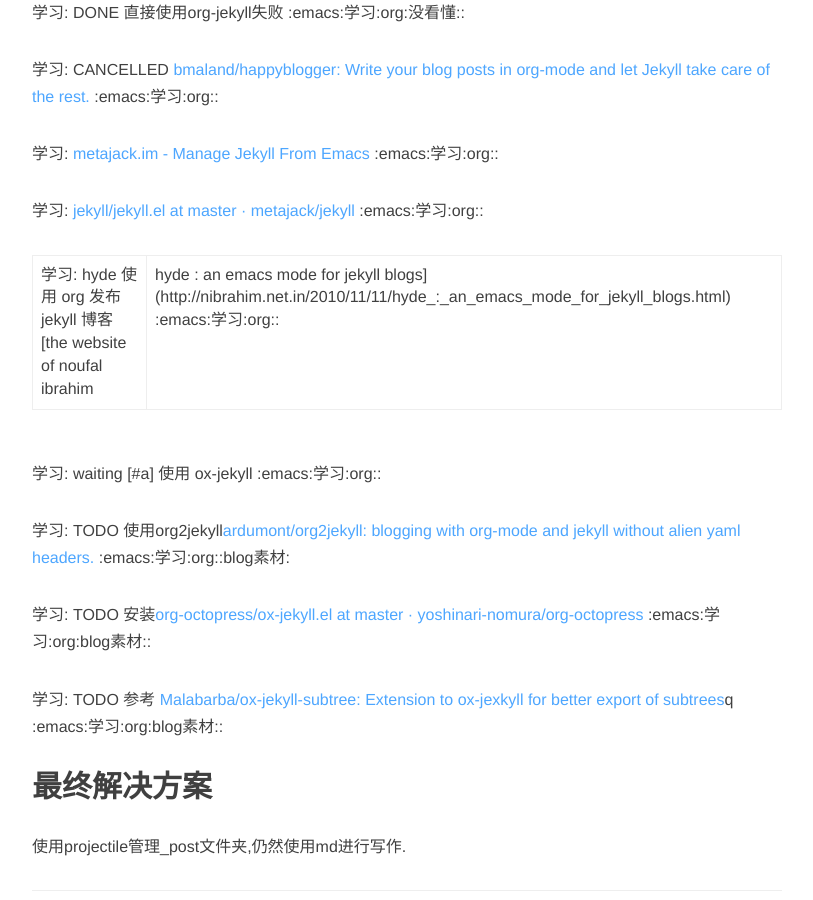
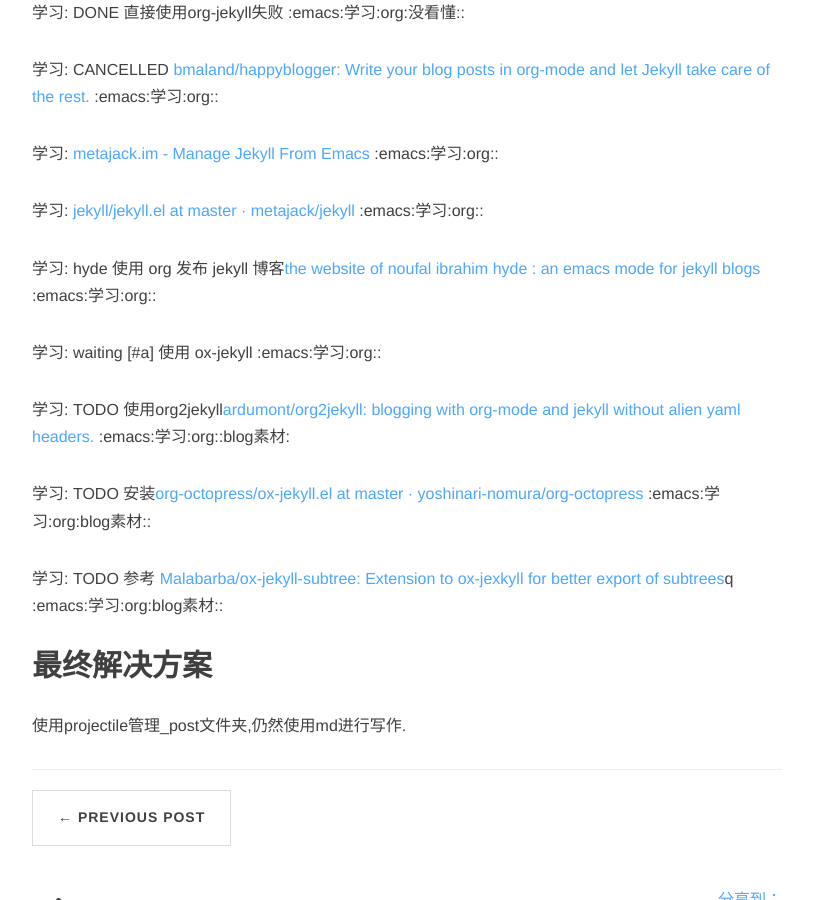
Before and after one commit to KevinBean/KevinBean.github.io.old, a Jekyll site: the page built from _posts/2017-05-12-emacs-as-blog.md, in a window 1280 px wide and 900 px high, scrolled down 729 px. Shown: the whole window, without its empty margins (233-1046 px from the left). Built offline with Jekyll 4.4.1, drawn with Linux system fonts in a browser that asks for light colours; nearby versions of some CDN libraries; comment, search, counter and statistics services are not loaded.

Commit message:
小修正

```diff
--- a/_posts/2017-05-12-emacs-as-blog.md
+++ b/_posts/2017-05-12-emacs-as-blog.md
@@ -21,7 +21,7 @@
 
 学习:       [jekyll/jekyll.el at master · metajack/jekyll](https://github.com/metajack/jekyll/blob/master/emacs/jekyll.el)       :emacs:学习:org::
 
-学习:       hyde 使用 org 发布 jekyll 博客[the website of noufal ibrahim | hyde : an emacs mode for jekyll blogs](http://nibrahim.net.in/2010/11/11/hyde_:_an_emacs_mode_for_jekyll_blogs.html) :emacs:学习:org::
+学习:       hyde 使用 org 发布 jekyll 博客[the website of noufal ibrahim  hyde : an emacs mode for jekyll blogs](http://nibrahim.net.in/2010/11/11/hyde_:_an_emacs_mode_for_jekyll_blogs.html) :emacs:学习:org::
 
 学习:       waiting [#a] 使用 ox-jekyll                        :emacs:学习:org::
 
```
Also changed, not shown: _posts/.#2017-05-12-emacs-as-blog.md (added, +1 -0 lines).
